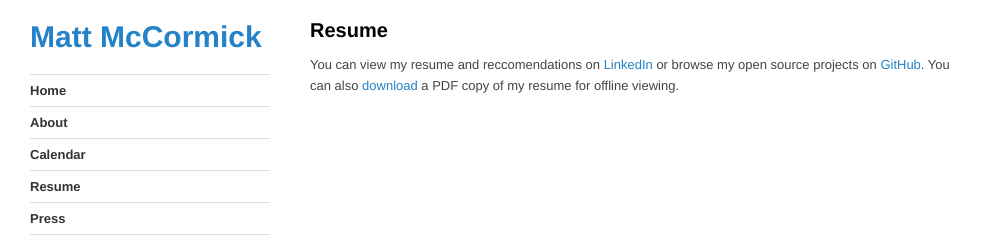
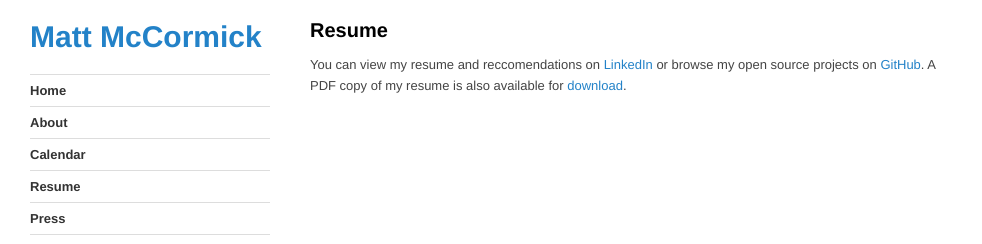
Before and after one commit to mbmccormick/mbmccormick.github.io, a Jekyll site: the page built from resume/index.md, in a window 1280 px wide. Shown: the top 244 px of the page, without its empty margins (0-982 px from the left). Built offline with Jekyll 4.4.1, drawn with Linux system fonts in a browser that asks for light colours; Markdown is read by kramdown in place of the engine named in the settings.

Commit message:
Edited resume/index.md via GitHub

```diff
--- a/resume/index.md
+++ b/resume/index.md
@@ -5,4 +5,4 @@
 
 # Resume
 
-You can view my resume and reccomendations on <a href="http://www.linkedin.com/in/mbmccorm" target="_blank">LinkedIn</a> or browse my open source projects on <a href="http://github.com/mbmccormick" target="_blank">GitHub</a>. You can also <a href="matt_mccormick.pdf">download</a> a PDF copy of my resume for offline viewing.
+You can view my resume and reccomendations on <a href="http://www.linkedin.com/in/mbmccorm" target="_blank">LinkedIn</a> or browse my open source projects on <a href="http://github.com/mbmccormick" target="_blank">GitHub</a>. A PDF copy of my resume is also available for <a href="matt_mccormick.pdf">download</a>.
```
